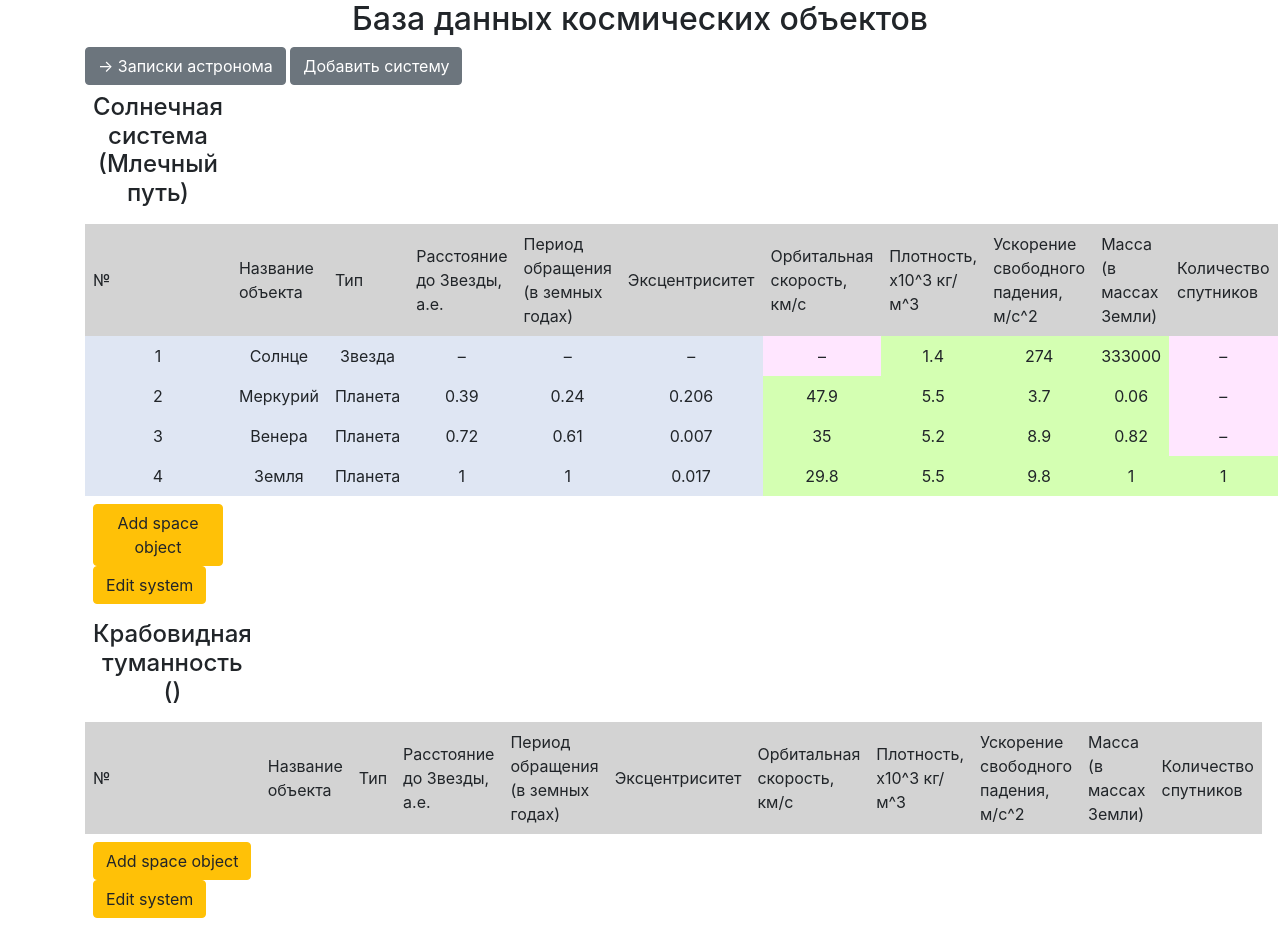
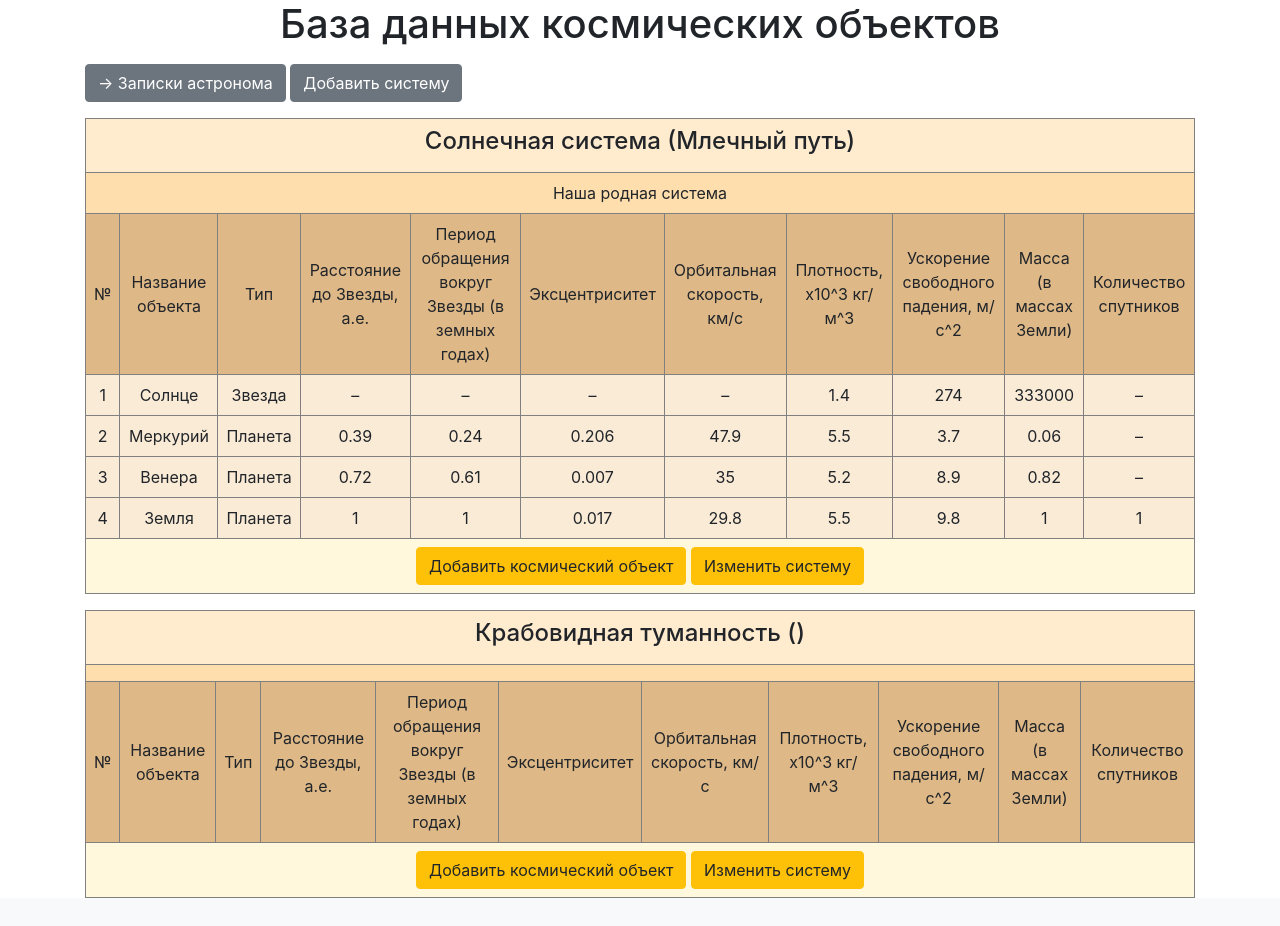
Before and after one commit to HeraldOfWar/astro-project, a Flask app: page /database in a window 1280 px wide. Shown: the part 72-998 px from the top of the page. After the commit the page ends 970 px from the top, so only its background shows below. Run offline with Flask 2, Linux system fonts and the light colour scheme; a user stored in the database is signed in; data comes from the database, SQL or seed files in the repository; both versions use the stored data as it was after the commit; some libraries are stand-ins or nearby versions.

Commit message:
space_system_tables

```diff
--- a/data/parsers.py
+++ b/data/parsers.py
@@ -1,6 +1,7 @@
 from flask_restful import reqparse
 
 user_parser = reqparse.RequestParser()
+user_parser.add_argument('username', required=True)
 user_parser.add_argument('surname', required=True)
 user_parser.add_argument('name', required=True)
 user_parser.add_argument('age', type=int)
@@ -33,4 +34,5 @@
 space_system_parser = reqparse.RequestParser()
 space_system_parser.add_argument('name', required=True)
 space_system_parser.add_argument('galaxy')
+space_system_parser.add_argument('about')
 space_system_parser.add_argument('creator', required=True, type=int)
--- a/data/space_system_resources.py
+++ b/data/space_system_resources.py
@@ -16,7 +16,7 @@
                 'space_system':
                     space_system.to_dict(
                         only=(
-                            'name', 'galaxy', 'user.name'))
+                            'name', 'galaxy', 'about', 'user.name'))
             }
         )
 
@@ -27,6 +27,7 @@
         space_system = session.query(SpaceSystem).get(space_system_id)
         space_system.name = args['name']
         space_system.galaxy = args['galaxy']
+        space_system.about = args['about']
         space_system.creator = args['creator']
         session.commit()
         return jsonify({'success': 'OK'})
@@ -50,7 +51,7 @@
                 'space_systems':
                     [item.to_dict(
                         only=(
-                            'name', 'galaxy', 'user.name'))
+                            'name', 'galaxy', 'about', 'user.name'))
                         for item in space_systems]
             }
         )
@@ -61,6 +62,7 @@
         space_system = SpaceSystem(
             name=args['name'],
             space_type=args['galaxy'],
+            about=args['about'],
             creator=args['creator']
         )
         session.add(space_system)
--- a/data/space_systems.py
+++ b/data/space_systems.py
@@ -12,6 +12,7 @@
                            primary_key=True, autoincrement=True)
     name = sqlalchemy.Column(sqlalchemy.String, nullable=True)
     galaxy = sqlalchemy.Column(sqlalchemy.String, nullable=True)
+    about = sqlalchemy.Column(sqlalchemy.String, nullable=True)
     creator = sqlalchemy.Column(sqlalchemy.Integer,
                                 sqlalchemy.ForeignKey("users.id"))
     created_date = sqlalchemy.Column(sqlalchemy.DateTime,
--- a/data/user_resources.py
+++ b/data/user_resources.py
@@ -16,7 +16,7 @@
                 'user':
                     user.to_dict(
                         only=(
-                            'surname', 'name', 'age', 'about', 'email'))
+                            'username', 'surname', 'name', 'age', 'about', 'email'))
             }
         )
 
@@ -25,6 +25,7 @@
         args = user_parser.parse_args()
         session = db_session.create_session()
         user = session.query(User).get(user_id)
+        user.username = args['username']
         user.surname = args['surname']
         user.name = args['name']
         user.age = args['age']
@@ -53,7 +54,7 @@
                 'users':
                     [item.to_dict(
                         only=(
-                            'surname', 'name', 'age', 'about', 'email'))
+                            'username', 'surname', 'name', 'age', 'about', 'email'))
                         for item in users]
             }
         )
@@ -62,6 +63,7 @@
         args = user_parser.parse_args()
         session = db_session.create_session()
         user = User(
+            username=args['username'],
             surname=args['surname'],
             name=args['name'],
             age=args['age'],
--- a/data/users.py
+++ b/data/users.py
@@ -24,6 +24,7 @@
                                      default=datetime.datetime.now)
     news = orm.relation("News", back_populates='user')
     space_systems = orm.relation("SpaceSystem", back_populates='user')
+    space_objects = orm.relation("SpaceObject", back_populates='user')
 
     def set_password(self, password):
         self.hashed_password = generate_password_hash(password)
--- a/forms/system.py
+++ b/forms/space_system.py
@@ -7,4 +7,4 @@
     name = StringField('Название', validators=[DataRequired()])
     galaxy = StringField("Галактика")
     about = TextAreaField('Описание')
-    submit = SubmitField('Создать')
+    submit = SubmitField('Добавить')
--- a/forms/user.py
+++ b/forms/user.py
@@ -4,6 +4,7 @@
 
 
 class RegisterForm(FlaskForm):
+    username = StringField('Логин', validators=[DataRequired()])
     name = StringField('Имя', validators=[DataRequired()])
     surname = StringField('Фамилия', validators=[DataRequired()])
     email = EmailField('Почта', validators=[DataRequired()])
@@ -15,7 +16,7 @@
 
 
 class LoginForm(FlaskForm):
-    email = EmailField('Почта', validators=[DataRequired()])
+    login = StringField('Почта/Логин', validators=[DataRequired()])
     password = PasswordField('Пароль', validators=[DataRequired()])
     remember_me = BooleanField('Запомнить меня')
     submit = SubmitField('Войти')
--- a/main.py
+++ b/main.py
@@ -8,6 +8,8 @@
 from data.space_systems import SpaceSystem
 from forms.news import NewsForm
 from forms.user import RegisterForm, LoginForm
+from forms.space_system import SpaceSystemForm
+from forms.space_object import SpaceObjectForm
 
 app = Flask(__name__)
 api = Api(app)
@@ -75,6 +77,7 @@
                                    form=form,
                                    message="Такой пользователь уже есть")
         user = User(
+            username=form.username.data,
             name=form.name.data,
             surname=form.surname.data,
             email=form.email.data,
@@ -93,7 +96,7 @@
     form = LoginForm()
     if form.validate_on_submit():
         db_sess = db_session.create_session()
-        user = db_sess.query(User).filter(User.email == form.email.data).first()
+        user = db_sess.query(User).filter((User.email == form.login.data) | (User.username == form.login.data)).first()
         if user and user.check_password(form.password.data):
             login_user(user, remember=form.remember_me.data)
             return redirect("/")
@@ -170,6 +173,82 @@
     return redirect('/')
 
 
+@app.route('/add_system', methods=['GET', 'POST'])
+@login_required
+def add_system():
+    form = SpaceSystemForm()
+    if form.validate_on_submit():
+        db_sess = db_session.create_session()
+        system = SpaceSystem()
+        system.name = form.name.data
+        system.galaxy = form.galaxy.data
+        system.about = form.about.data
+        current_user.space_systems.append(system)
+        db_sess.merge(current_user)
+        db_sess.commit()
+        return redirect('/database')
+    return render_template('space_system.html', title='Добавление космической системы',
+                           form=form)
+
+
+@app.route('/edit_system/<int:id>', methods=['GET', 'POST'])
+@login_required
+def edit_system(id):
+    form = SpaceSystemForm()
+    if request.method == "GET":
+        db_sess = db_session.create_session()
+        system = db_sess.query(SpaceSystem).filter(SpaceSystem.id == id).first()
+        if system:
+            form.name.data = system.name
+            form.galaxy.data = system.galaxy
+            form.about.data = system.about
+        else:
+            abort(404)
+    if form.validate_on_submit():
+        db_sess = db_session.create_session()
+        system = db_sess.query(SpaceSystem).filter(SpaceSystem.id == id).first()
+        if system:
+            system.name = form.name.data
+            system.galaxy = form.galaxy.data
+            system.about = form.about.data
+            db_sess.commit()
+            return redirect('/database')
+        else:
+            abort(404)
+    return render_template('space_system.html',
+                           title='Редактирование космической системы',
+                           form=form
+                           )
+
+
+@app.route('/add_space_object/<int:id>', methods=['GET', 'POST'])
+@login_required
+def add_space_object(id):
+    form = SpaceObjectForm()
+    if form.validate_on_submit():
+        db_sess = db_session.create_session()
+        space_object = SpaceObject()
+        space_object.name = form.name.data
+        space_object.space_type = form.space_type.data
+        space_object.radius = form.radius.data
+        space_object.period = form.period.data
+        space_object.ex = form.ex.data
+        space_object.v = form.v.data
+        space_object.p = form.p.data
+        space_object.g = form.g.data
+        space_object.m = form.m.data
+        space_object.sputnik = form.sputnik.data
+        space_object.atmosphere = form.atmosphere.data
+        space_object.about = form.about.data
+        space_object.system = id
+        current_user.space_objects.append(space_object)
+        db_sess.merge(current_user)
+        db_sess.commit()
+        return redirect('/database')
+    return render_template('space_object.html', title='Добавление космического объекта',
+                           form=form)
+
+
 @app.errorhandler(404)
 def not_found(error):
     return make_response(jsonify({'error': 'Not found'}), 404)
--- a/templates/base.html
+++ b/templates/base.html
@@ -9,10 +9,9 @@
           crossorigin="anonymous">
     <title>{{title}}</title>
 </head>
-<body>
 <header>
     <nav class="navbar navbar-light bg-light">
-        <a class="navbar-brand" href="#"><h2>AstroCat</h2></a>
+        <a class="navbar-brand" href="/"><h2>AstroCat</h2></a>
         {% if current_user.is_authenticated %}
         <a class="navbar-brand" href="/logout">{{ current_user.name }} {{ current_user.surname }}</a>
         {% else %}
--- a/templates/data_page.html
+++ b/templates/data_page.html
@@ -1,122 +1,127 @@
 {% extends "base.html" %}
 
 {% block content %}
-<center><h2>База данных космических объектов</h2></center>
+<center><h1>База данных космических объектов</h1></center>
+<p></p>
 <a href="news" class="btn btn-secondary">-> Записки астронома</a>
 {% if current_user.is_authenticated %}
     <a href="add_system" class="btn btn-secondary">Добавить систему</a>
 {% endif %}
 {% for item in systems %}
-<center><table cellpadding="8">
+<p></p>
+<center><table cellpadding="8" style="border:1px solid grey">
     <tr>
-         <td><center><h4>{{item.name}} ({{item.galaxy}})</h4></center></td>
+        <th colspan="11" style="border:1px solid grey;background-color: #FFEBCD"><center><h4>{{item.name}} ({{item.galaxy}})</h4></center></caption></th>
+    </tr>
+    <tr>
+         <td colspan="11" style="border:1px solid grey;background-color: #FFDEAD"><center>{{item.about}}</center></td>
     </tr>
     <tr/>
-        <td style="background-color: #D3D3D3">№</td>
-        <td style="background-color: #D3D3D3">Название объекта</td>
-        <td style="background-color: #D3D3D3">Тип</td>
-        <td style="background-color: #D3D3D3">Расстояние до Звезды, а.е.</td>
-        <td style="background-color: #D3D3D3">Период обращения (в земных годах)</td>
-        <td style="background-color: #D3D3D3">Эксцентриситет</td>
-        <td style="background-color: #D3D3D3">Орбитальная скорость, км/с</td>
-        <td style="background-color: #D3D3D3">Плотность, x10^3 кг/м^3</td>
-        <td style="background-color: #D3D3D3">Ускорение свободного падения, м/с^2</td>
-        <td style="background-color: #D3D3D3">Масса (в массах Земли)</td>
-        <td style="background-color: #D3D3D3">Количество спутников</td>
+        <td style="background-color: #DEB887;border:1px solid grey"><center>№</center></td>
+        <td style="background-color: #DEB887;border:1px solid grey"><center>Название объекта</center></td>
+        <td style="background-color: #DEB887;border:1px solid grey"><center>Тип</center></td>
+        <td style="background-color: #DEB887;border:1px solid grey"><center>Расстояние до Звезды, а.е.</center></td>
+        <td style="background-color: #DEB887;border:1px solid grey"><center>Период обращения вокруг Звезды (в земных годах)</center></td>
+        <td style="background-color: #DEB887;border:1px solid grey"><center>Эксцентриситет</center></td>
+        <td style="background-color: #DEB887;border:1px solid grey"><center>Орбитальная скорость, км/с</center></td>
+        <td style="background-color: #DEB887;border:1px solid grey"><center>Плотность, x10^3 кг/м^3</center></td>
+        <td style="background-color: #DEB887;border:1px solid grey"><center>Ускорение свободного падения, м/с^2</center></td>
+        <td style="background-color: #DEB887;border:1px solid grey"><center>Масса (в массах Земли)</center></td>
+        <td style="background-color: #DEB887;border:1px solid grey"><center>Количество спутников</center></td>
     </tr>
     {% for system_item in item.space_objects%}
         <tr>
-            <td style="background-color: #dfe6f3">
+            <td style="background-color: #FAEBD7;border:1px solid grey">
                 <center>{{system_item.id}}</center>
             </td>
-            <td style="background-color: #dfe6f3">
+            <td style="background-color: #FAEBD7;border:1px solid grey">
                 <center>{{system_item.name}}</center>
             </td>
-            <td style="background-color: #dfe6f3">
+            <td style="background-color: #FAEBD7;border:1px solid grey">
                 <center>{{system_item.space_type}}</center>
             </td>
             {% if system_item.radius%}
-            <td style="background-color: #dfe6f3">
+            <td style="background-color: #FAEBD7;border:1px solid grey">
                 <center>{{system_item.radius}}</center>
             </td>
             {% else %}
-            <td style="background-color: #dfe6f3">
+            <td style="background-color: #FAEBD7;border:1px solid grey">
                 <center>–</center></td>
             {% endif %}
             {% if system_item.period%}
-            <td style="background-color: #dfe6f3">
+            <td style="background-color: #FAEBD7;border:1px solid grey">
                 <center>{{system_item.period}}</center>
             </td>
             {% else %}
-            <td style="background-color: #dfe6f3">
+            <td style="background-color: #FAEBD7;border:1px solid grey">
                 <center>–</center></td>
             {% endif %}
             {% if system_item.ex%}
-            <td style="background-color: #dfe6f3">
+            <td style="background-color: #FAEBD7;border:1px solid grey">
                 <center>{{system_item.ex}}</center>
             </td>
             {% else %}
-            <td style="background-color: #dfe6f3">
+            <td style="background-color: #FAEBD7;border:1px solid grey">
                 <center>–</center></td>
             {% endif %}
             {% if system_item.v%}
-            <td style="background-color: #d4ffb2">
+            <td style="background-color: #FAEBD7;border:1px solid grey">
                 <center>{{system_item.v}}</center>
             </td>
             {% else %}
-            <td style="background-color: #ffe6ff">
+            <td style="background-color: #FAEBD7;border:1px solid grey">
                 <center>–</center>
             </td>
             {% endif %}
             {% if system_item.p%}
-            <td style="background-color: #d4ffb2">
+            <td style="background-color: #FAEBD7;border:1px solid grey">
                 <center>{{system_item.p}}</center>
             </td>
             {% else %}
-            <td style="background-color: #ffe6ff">
+            <td style="background-color: #FAEBD7;border:1px solid grey">
                 <center>–</center>
             </td>
             {% endif %}
             {% if system_item.g%}
-            <td style="background-color: #d4ffb2">
+            <td style="background-color: #FAEBD7;border:1px solid grey">
                 <center>{{system_item.g}}</center>
             </td>
             {% else %}
-            <td style="background-color: #ffe6ff">
+            <td style="background-color: #FAEBD7;border:1px solid grey">
                 <center>–</center>
             </td>
             {% endif %}
             {% if system_item.m%}
-            <td style="background-color: #d4ffb2">
+            <td style="background-color: #FAEBD7;border:1px solid grey">
                 <center>{{system_item.m}}</center>
             </td>
             {% else %}
-            <td style="background-color: #ffe6ff">
+            <td style="background-color: #FAEBD7;border:1px solid grey">
                 <center>–</center>
             </td>
             {% endif %}
             {% if system_item.sputnik%}
-            <td style="background-color: #d4ffb2">
+            <td style="background-color: #FAEBD7;border:1px solid grey">
                 <center>{{system_item.sputnik}}</center>
             </td>
             {% else %}
-            <td style="background-color: #ffe6ff">
+            <td style="background-color: #FAEBD7;border:1px solid grey">
                 <center>–</center>
             </td>
             {% endif %}
         </tr>
     {% endfor %}
     <tr>
-        <td>
+        <td colspan="11" style="background-color: #FFF8DC;border:1px solid grey">
         {% if current_user.is_authenticated and (current_user == item.user or current_user.id == 1) %}
-        <div>
+        <center><div>
             <a href="/add_space_object/{{ item.id }}" class="btn btn-warning">
-                Add space object
+                Добавить космический объект
             </a>
-            <a href="/edit_space_system/{{ item.id }}" class="btn btn-warning">
-                Edit system
+            <a href="/edit_system/{{ item.id }}" class="btn btn-warning">
+                Изменить систему
             </a>
-        </div>
+        </div></center>
         {% endif %}
         </td>
     <tr>
--- a/templates/login.html
+++ b/templates/login.html
@@ -5,9 +5,9 @@
     <form action="" method="post">
         {{ form.hidden_tag() }}
         <p>
-            {{ form.email.label }}<br>
-            {{ form.email(class="form-control", type="email") }}<br>
-            {% for error in form.email.errors %}
+            {{ form.login.label }}<br>
+            {{ form.login(class="form-control") }}<br>
+            {% for error in form.login.errors %}
                 <div class="alert alert-danger" role="alert">
                     {{ error }}
                 </div>
--- a/templates/main_page.html
+++ b/templates/main_page.html
@@ -7,7 +7,7 @@
     <a href="add_news" class="btn btn-secondary">Добавить запись</a>
 {% endif %}
 {% for item in news%}
-<div class="col-md6 border rounded" style="margin-top:5px">
+<div class="col-md6 border rounded" style="margin-top:10px">
     <h2>{{item.title}}</h2>
     <div style="margin-top:5px;margin-bottom:5px">
         {{item.content}}
```
Also changed, not shown: forms/space_object.py (+19 -0 lines), templates/register.html (+9 -0 lines), templates/space_object.html (added, +118 -0 lines), templates/space_system.html (added, +37 -0 lines), db/astro-project.db.
